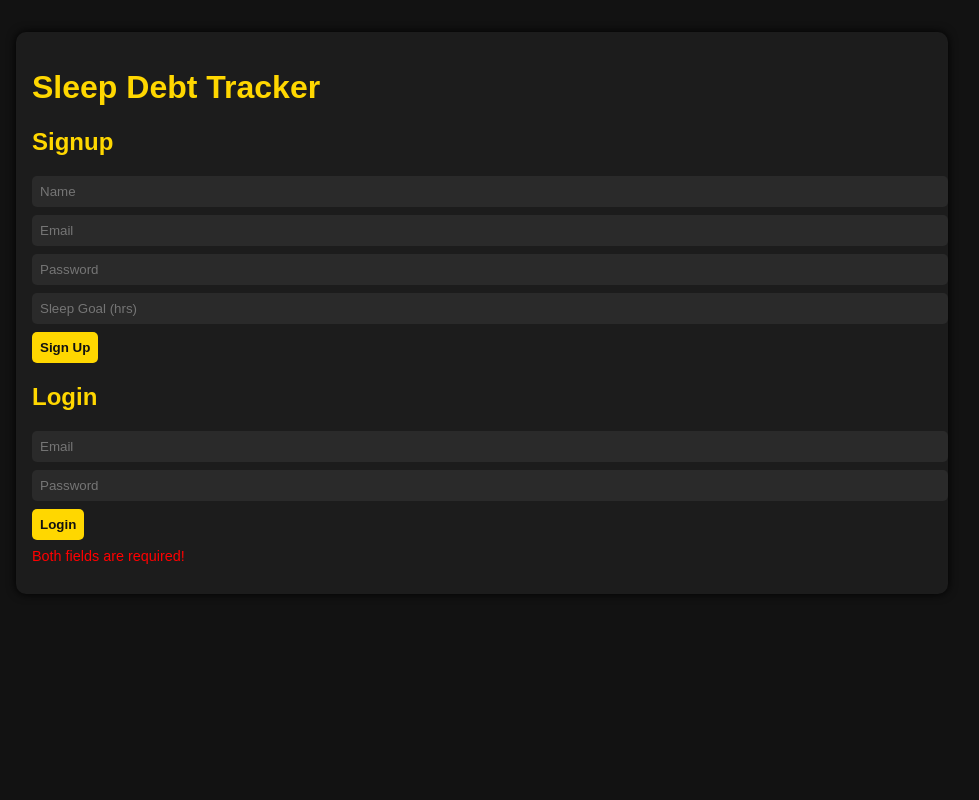
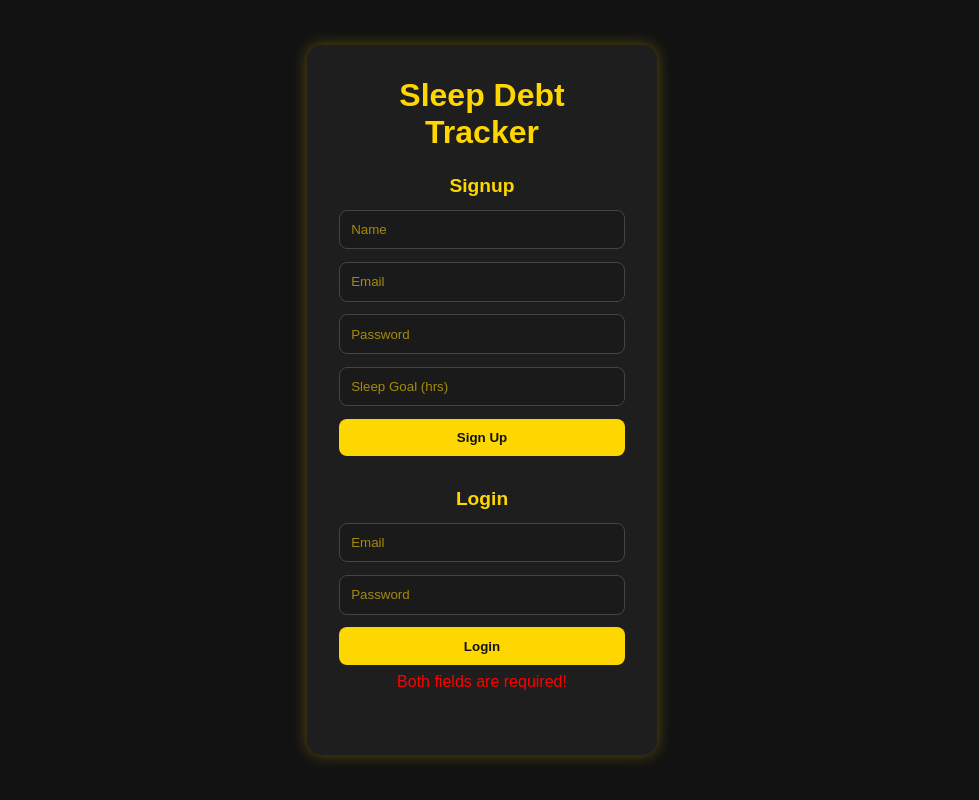
Before and after one commit to BrownCurryyy/PillowDB, a website: page frontend/index.html in a window 1280 px wide. Both pictures are taken after a click on the button "Login". Shown: the whole page, without its empty margins (158-1137 px from the left). Drawn offline with Linux system fonts and the light colour scheme.

Commit message:
login/signup workiin

```diff
--- a/frontend/css/style.css
+++ b/frontend/css/style.css
@@ -1,73 +1,76 @@
-/* style.css & dashboard.css combined */
+/* Reset */
+* {
+  margin: 0;
+  padding: 0;
+  box-sizing: border-box;
+  font-family: "Poppins", sans-serif;
+}
+
 body {
-  font-family: 'Arial', sans-serif;
   background-color: #121212;
   color: #FFD700;
-  margin: 0;
-  padding: 0;
+  display: flex;
+  justify-content: center;
+  align-items: center;
+  min-height: 100vh;
 }
 
 .container {
-  width: 90%;
-  max-width: 900px;
-  margin: 2rem auto;
-  padding: 1rem;
-  background-color: #1c1c1c;
-  border-radius: 10px;
-  box-shadow: 0 0 10px #000;
+  background-color: #1E1E1E;
+  padding: 2rem;
+  border-radius: 15px;
+  box-shadow: 0 0 15px rgba(255, 215, 0, 0.3);
+  width: 350px;
 }
 
-h1, h2 {
-  color: #FFD700;
+h1 {
+  text-align: center;
+  margin-bottom: 1.5rem;
 }
 
-input, button {
-  display: block;
-  margin: 0.5rem 0;
-  padding: 0.5rem;
-  border-radius: 5px;
-  border: none;
+.form-section {
+  margin-bottom: 2rem;
+}
+
+.form-section h2 {
+  margin-bottom: 0.8rem;
+  font-size: 1.2rem;
+  text-align: center;
+  color: #FFD700;
 }
 
 input {
   width: 100%;
-  background-color: #2a2a2a;
+  padding: 0.7rem;
+  margin-bottom: 0.8rem;
+  border: 1px solid #444;
+  border-radius: 8px;
+  background-color: #1A1A1A;
   color: #FFD700;
 }
 
+input::placeholder {
+  color: #FFD70099;
+}
+
 button {
+  width: 100%;
+  padding: 0.7rem;
   background-color: #FFD700;
+  border: none;
+  border-radius: 8px;
+  font-weight: bold;
+  cursor: pointer;
+  transition: 0.2s;
   color: #121212;
-  cursor: pointer;
-  font-weight: bold;
 }
 
 button:hover {
   background-color: #e6c200;
 }
 
-table {
-  width: 100%;
-  border-collapse: collapse;
-  margin-top: 1rem;
+.msg {
+  text-align: center;
+  margin-top: 0.5rem;
+  font-weight: 500;
 }
-
-th, td {
-  padding: 0.5rem;
-  border: 1px solid #333;
-  text-align: center;
-}
-
-th {
-  background-color: #2a2a2a;
-}
-
-tr:nth-child(even) {
-  background-color: #1a1a1a;
-}
-
-.msg {
-  font-size: 0.9rem;
-  margin-top: 0.3rem;
-  color: brown;
-}
--- a/frontend/main.js
+++ b/frontend/main.js
@@ -1,4 +1,4 @@
-const API = "http://localhost:3000"; // backend URL
+const API = "http://localhost:3000";
 
 // SIGNUP
 async function signup() {
@@ -65,10 +65,9 @@ async function login() {
     if (res.ok) {
       msgEl.style.color = "green";
       msgEl.textContent = "Login successful!";
-      // FIXED: match authRoutes response
       const user = { user_id: data.user_id, name: data.name };
       localStorage.setItem("loggedInUser", JSON.stringify(user));
-      window.location.href = "dashboard.html"; // redirect to dashboard
+      window.location.href = "dashboard.html";
     } else {
       msgEl.textContent = data.error || "Invalid credentials";
     }
@@ -77,3 +76,9 @@ async function login() {
     console.error(err);
   }
 }
+
+// Auto-redirect if logged in
+document.addEventListener("DOMContentLoaded", () => {
+  const user = JSON.parse(localStorage.getItem("loggedInUser"));
+  if (user) window.location.href = "dashboard.html";
+});
```
Also changed, not shown: backend/hash.js (added, +23 -0 lines), 1 other file.
